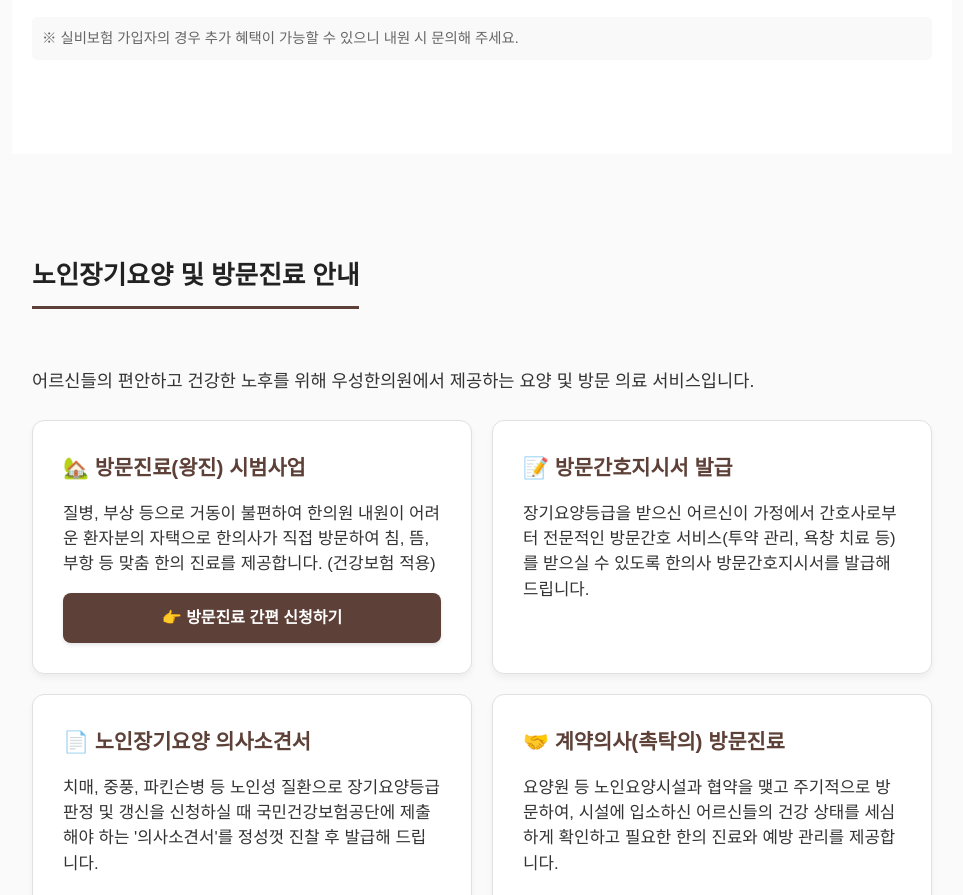
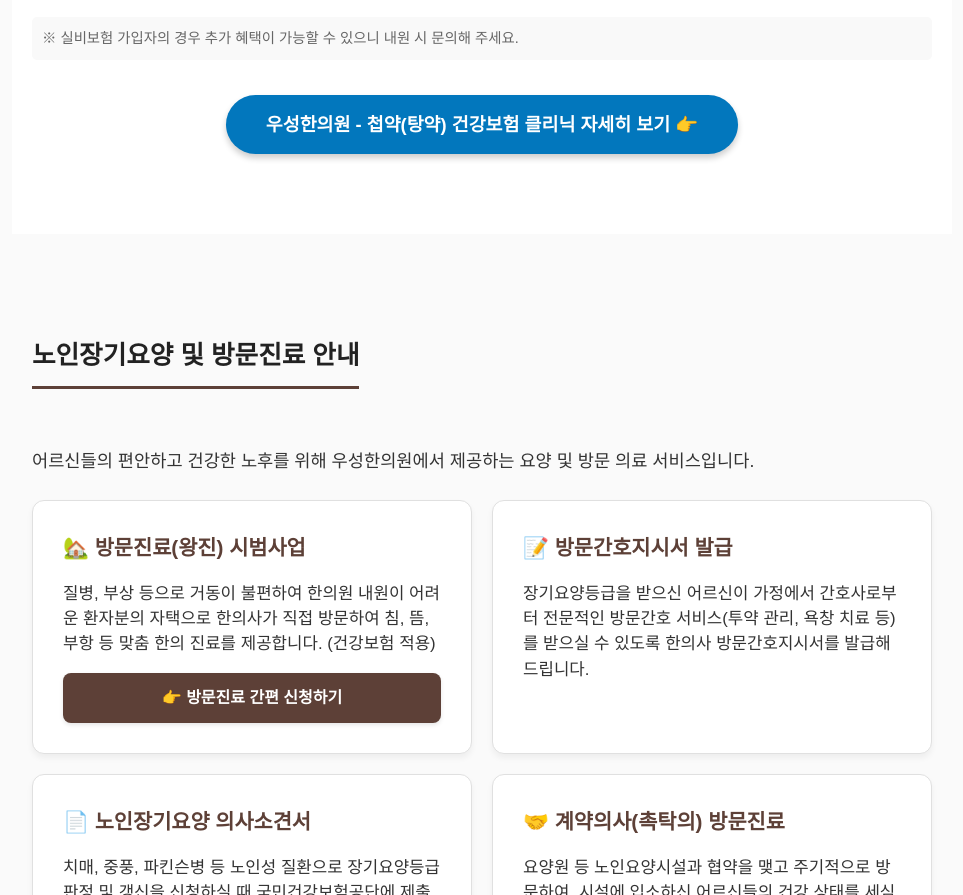
Before and after one commit to herbdoc87-cloud/my-clinic-, a plain HTML site: page index.html in a window 1280 px wide. Shown: the part 3682-4577 px from the top of the page, without its empty margins (158-1121 px from the left). Drawn offline with Linux system fonts and the light colour scheme.

Commit message:
Update index.html

```diff
--- a/index.html
+++ b/index.html
@@ -352,6 +352,12 @@
         <li><a href="https://blog.naver.com/herbdoc87/222155076565" target="_blank">🧠 뇌혈관질환 후유증</a></li>
     </ul>
     <p class="sub-text" style="margin-top:20px;">※ 실비보험 가입자의 경우 추가 혜택이 가능할 수 있으니 내원 시 문의해 주세요.</p>
+    <!-- ⬇️ 첩약 전용 홈페이지로 넘어가는 대형 버튼 (새로 추가) ⬇️ -->
+    <div style="text-align: center; margin-top: 35px;">
+        <a href="chubyak.html" class="btn" style="background-color: #0277bd; color: white; padding: 15px 40px; font-size: 1.15em; border-radius: 30px; box-shadow: 0 4px 6px rgba(0,0,0,0.2);">
+            우성한의원 - 첩약(탕약) 건강보험 클리닉 자세히 보기 👉
+        </a>
+    </div>
 </div>
 
 <div id="longtermcare" class="section">
```
